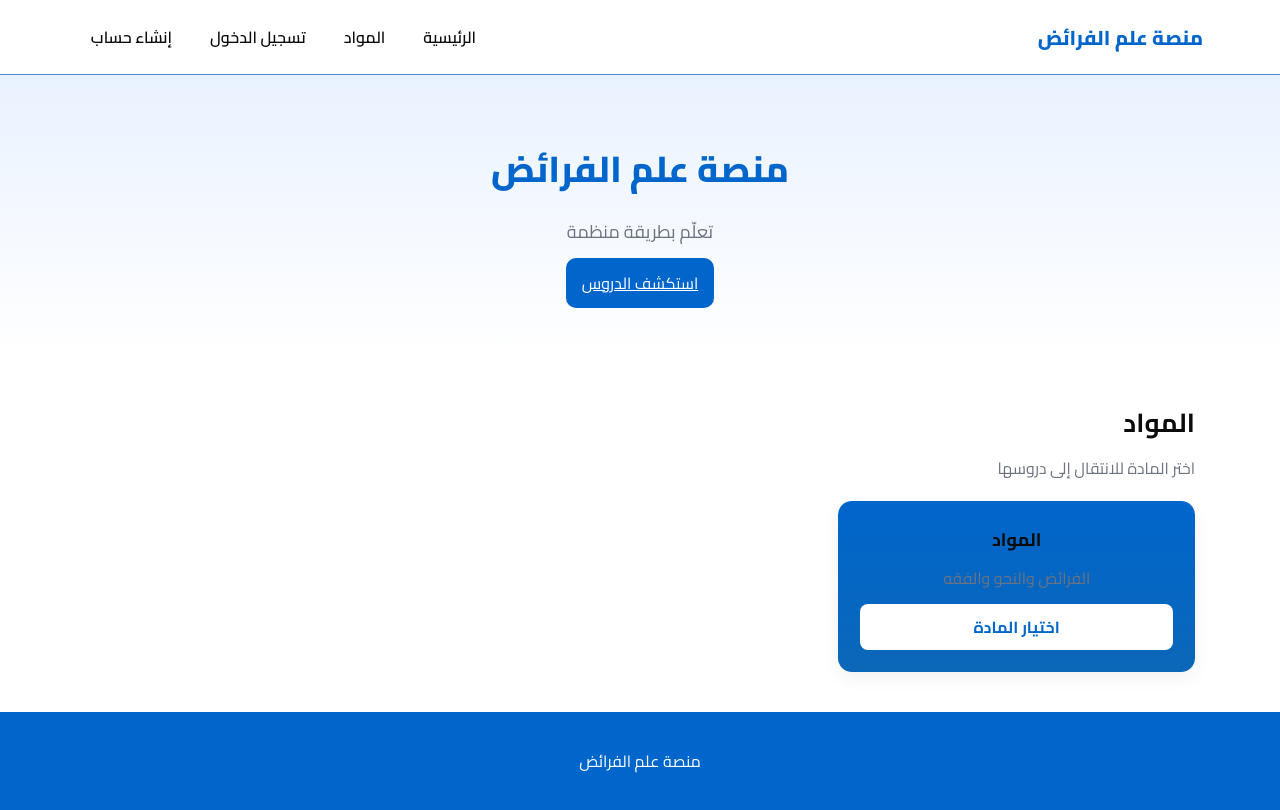
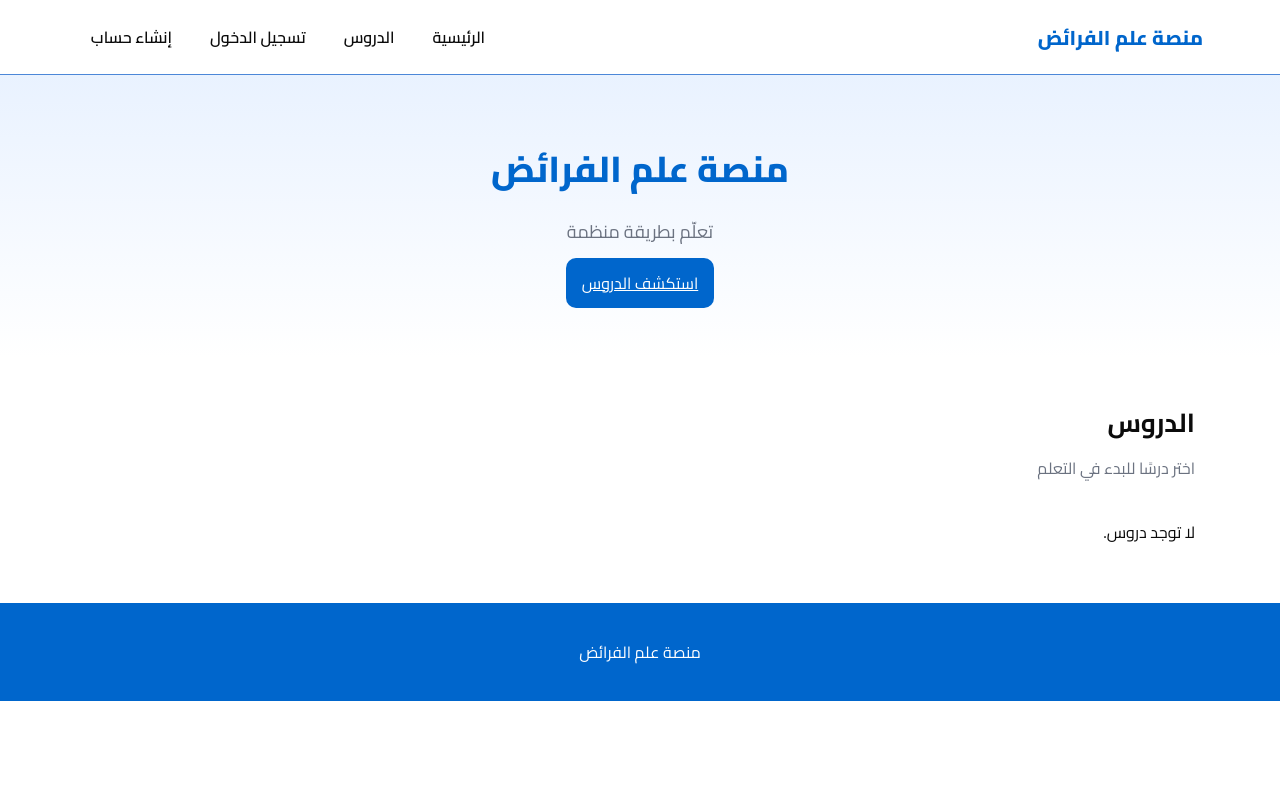
Before and after one commit to mustaphtouray7-svg/lessons-project-, a Flask app: page / in a window 1280 px wide. After the commit the page ends 701 px from the top, so only its background shows below. Run offline with Flask 3, Linux system fonts and the light colour scheme; some libraries are stand-ins or nearby versions.

Commit message:
Remove subjects from homepage

```diff
--- a/templates/index.html
+++ b/templates/index.html
@@ -11,7 +11,7 @@
         <div class="logo">منصة علم الفرائض</div>
         <nav>
             <a href="/">الرئيسية</a>
-            <a href="/subjects">المواد</a>
+            <a href="/lessons">الدروس</a>
             {% if session.username %}
             <a href="/dashboard">لوحة الطالب</a>
             <a href="/logout">تسجيل الخروج</a>
@@ -26,21 +26,25 @@
         <section class="hero">
             <h1>{{ homepage.title }}</h1>
             <p>{{ homepage.description }}</p>
-            <a class="btn" href="/subjects">{{ homepage.button_text }}</a>
+            <a class="btn" href="/lessons">{{ homepage.button_text }}</a>
         </section>
 
         <div class="container">
             <div class="section-title">
-                <h2>المواد</h2>
-                <p>اختر المادة للانتقال إلى دروسها</p>
+                <h2>الدروس</h2>
+                <p>اختر درسًا للبدء في التعلم</p>
             </div>
 
             <div class="cards">
-                <div class="card lessons-card center">
-                    <h3>المواد</h3>
-                    <p>الفرائض والنحو والفقه</p>
-                    <a class="btn" href="/subjects">اختيار المادة</a>
+                {% for l in lessons %}
+                <div class="card lessons-card">
+                    <h3>{{ l.title }}</h3>
+                    <p>{{ l.description }}</p>
+                    <a href="/lesson/{{ l.id }}">عرض الدرس</a>
                 </div>
+                {% else %}
+                <p>لا توجد دروس.</p>
+                {% endfor %}
             </div>
         </div>
     </main>
```
